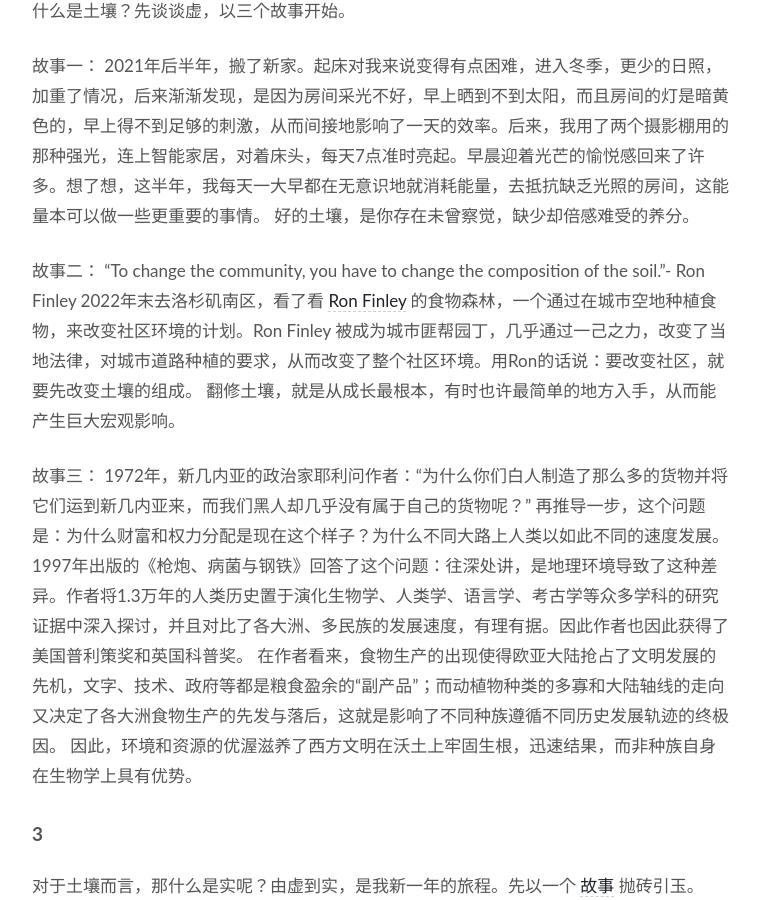
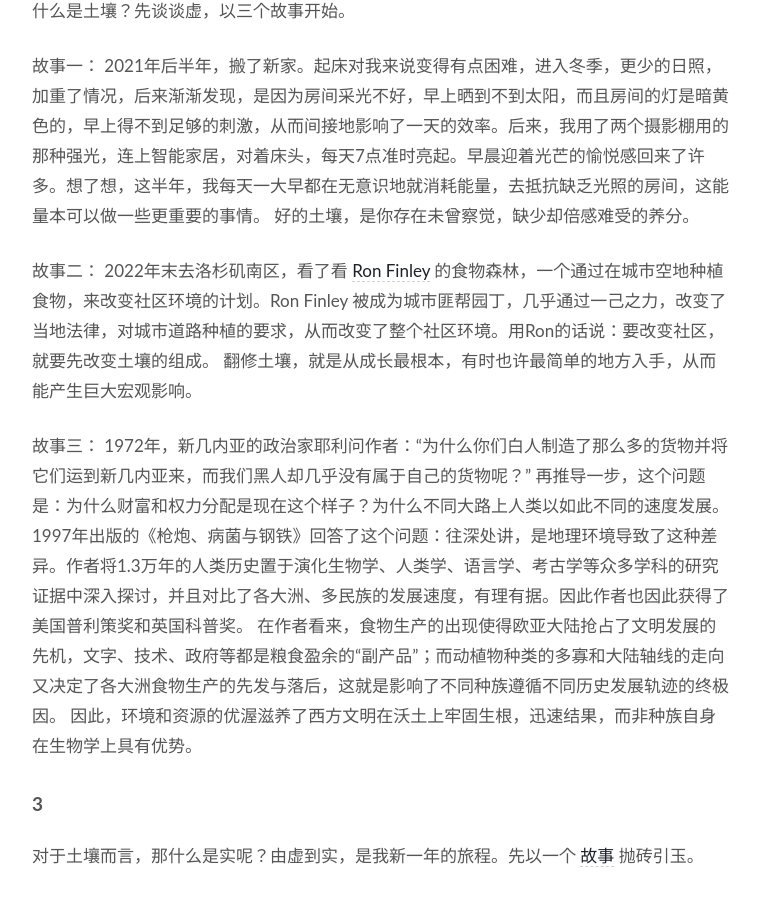
Before and after one commit to WillWang-X/willwang-x.github.io, a Jekyll site: the page built from _posts/blogs/2022-01-04-2022-soil.md, in a window 1280 px wide and 900 px high, scrolled down 1068 px. Shown: the whole window, without its empty margins (258-1018 px from the left). Built offline with Jekyll 4.4.1, drawn with Linux system fonts in a browser that asks for light colours.

Commit message:
Update 2022

```diff
--- a/_posts/blogs/2022-01-04-2022-soil.md
+++ b/_posts/blogs/2022-01-04-2022-soil.md
@@ -48,7 +48,7 @@ published: true
 
 
 
-故事二： "To change the community, you have to change the composition of the soil."- Ron Finley 2022年末去洛杉矶南区，看了看 [Ron Finley](https://ronfinley.com/) 的食物森林，一个通过在城市空地种植食物，来改变社区环境的计划。Ron Finley 被成为城市匪帮园丁，几乎通过一己之力，改变了当地法律，对城市道路种植的要求，从而改变了整个社区环境。用Ron的话说：要改变社区，就要先改变土壤的组成。 翻修土壤，就是从成长最根本，有时也许最简单的地方入手，从而能产生巨大宏观影响。
+故事二： 2022年末去洛杉矶南区，看了看 [Ron Finley](https://ronfinley.com/) 的食物森林，一个通过在城市空地种植食物，来改变社区环境的计划。Ron Finley 被成为城市匪帮园丁，几乎通过一己之力，改变了当地法律，对城市道路种植的要求，从而改变了整个社区环境。用Ron的话说：要改变社区，就要先改变土壤的组成。 翻修土壤，就是从成长最根本，有时也许最简单的地方入手，从而能产生巨大宏观影响。
 
 
 
```
Also changed, not shown: 1 other file.
